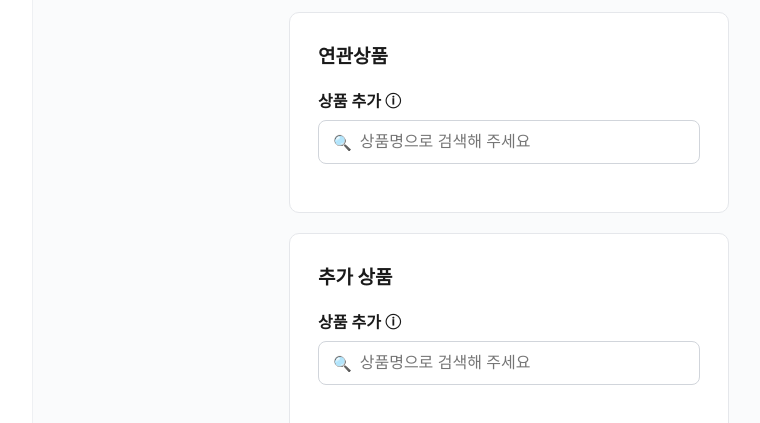
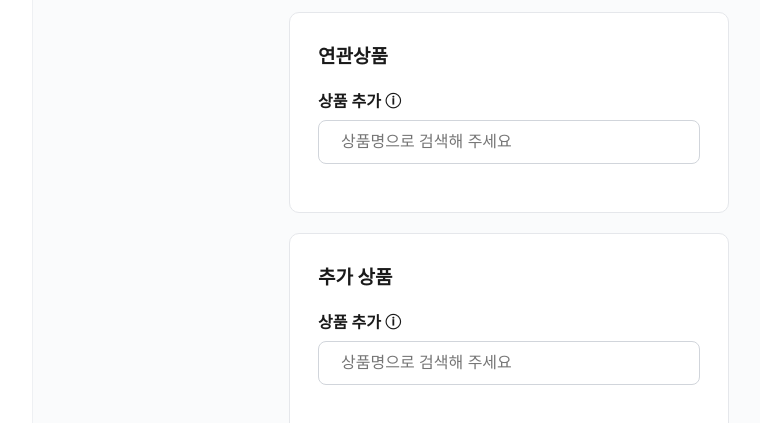
Before and after one commit to youzam136-sudo/belian-admin, a React (Vite) app: page /products/register in a window 1280 px wide. Shown: the part 4140-4563 px from the top of the page, without its empty margins (215-975 px from the left). Built offline with nearby package versions, Linux system fonts and the light colour scheme.

Commit message:
Update ProductRegisterPage.tsx

```diff
--- a/src/pages/ProductRegisterPage.tsx
+++ b/src/pages/ProductRegisterPage.tsx
@@ -2,6 +2,7 @@ import { useState, useRef } from "react";
 import { useNavigate, useLocation } from "react-router-dom";
 import "../styles/productregister.css";
 import { upsertProduct, type ProductStatus } from "../utils/productsStore";
+import { SearchIcon } from "../components/icons/SearchIcon";
 
 interface EditableProduct {
   id: number;
@@ -1000,7 +1001,7 @@ function ProductRegisterPage() {
                 </label>
                 <div className="product-register__product-search">
                   <span className="product-register__product-search-icon">
-                    🔍
+                    <SearchIcon className="search-icon-svg" />
                   </span>
                   <input
                     type="text"
@@ -1092,7 +1093,7 @@ function ProductRegisterPage() {
                 </label>
                 <div className="product-register__product-search">
                   <span className="product-register__product-search-icon">
-                    🔍
+                    <SearchIcon className="search-icon-svg" />
                   </span>
                   <input
                     type="text"
```
